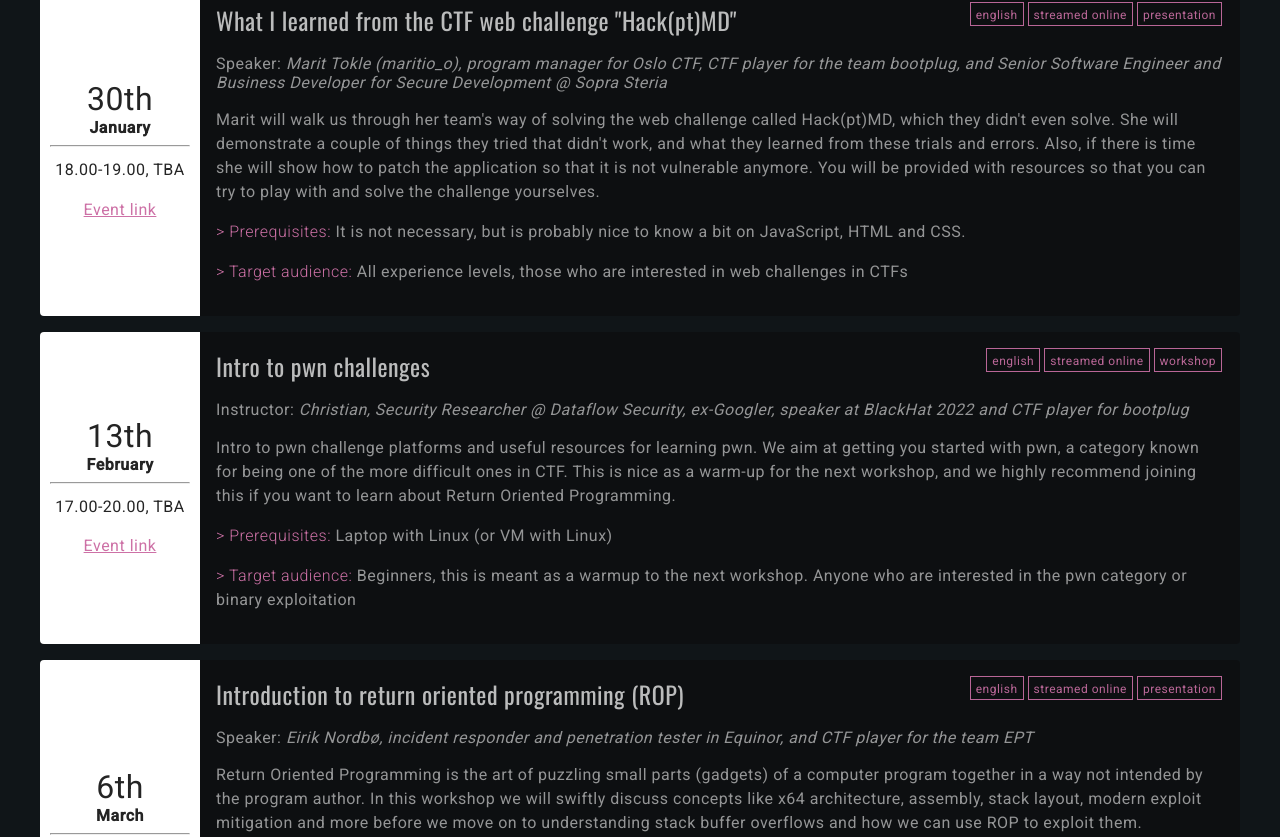
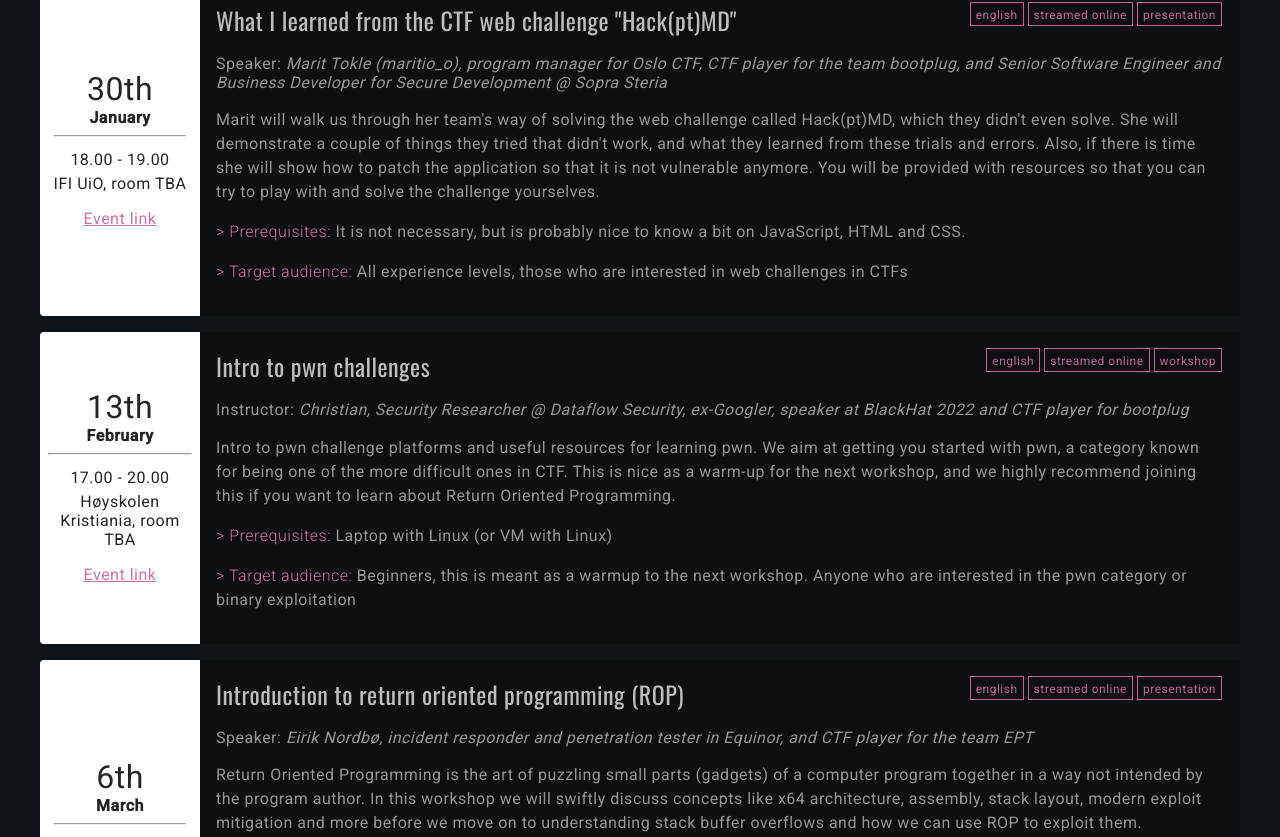
Before and after one commit to Oslo-CTF/osloctf.github.io, a Vue app: page / in a window 1280 px wide. Shown: the part 661-1498 px from the top of the page. Built offline with nearby package versions, Linux system fonts and the light colour scheme.

Commit message:
Add 'place' attributes

```diff
--- a/src/components/EventItems.vue
+++ b/src/components/EventItems.vue
@@ -69,7 +69,8 @@ export default {
 				id: 0,
 				workshop: false,
 				date: getDateParts(new Date('2023-01-30')),
-				time: '18.00-19.00, TBA',
+				time: '18.00 - 19.00',
+				place: 'IFI UiO, room TBA',
 				language: 'english',
 				stream: true,
 				author: 'Marit Tokle (maritio_o), program manager for Oslo CTF, CTF player for the team bootplug, and Senior Software Engineer and Business Developer for Secure Development @ Sopra Steria',
@@ -83,7 +84,8 @@ export default {
 				id: 1,
 				workshop: true,
 				date: getDateParts(new Date('2023-02-13')),
-				time: '17.00-20.00, TBA',
+				time: '17.00 - 20.00',
+				place: 'Høyskolen Kristiania, room TBA',
 				language: 'english',
 				stream: true,
 				author: 'Christian, Security Researcher @ Dataflow Security, ex-Googler, speaker at BlackHat 2022 and CTF player for bootplug',
@@ -97,7 +99,8 @@ export default {
 				id: 2,
 				workshop: false,
 				date: getDateParts(new Date('2023-03-06')),
-				time: '17.00-20.00, TBA',
+				time: '17.00 - 20.00',
+				place: 'IFI UiO, room TBA',
 				language: 'english',
 				stream: true,
 				author: 'Eirik Nordbø, incident responder and penetration tester in Equinor, and CTF player for the team EPT',
@@ -111,7 +114,8 @@ export default {
 				id: 3,
 				workshop: true,
 				date: getDateParts(new Date('2023-03-27')),
-				time: '17.00-20.00, TBA',
+				time: '17.00 - 20.00',
+				place: 'Høyskolen Kristiania, room TBA',
 				language: 'english',
 				stream: true,
 				link: 'https://discord.gg/2zwkdRRFQp?event=1055764501011628082',
@@ -125,7 +129,8 @@ export default {
 				id: 4,
 				workshop: false,
 				date: getDateParts(new Date('2023-04-17')),
-				time: '18.00-19.00, TBA',
+				time: '18.00 - 19.00',
+				place: 'IFI UiO, room TBA',
 				language: 'english',
 				stream: true,
 				link: 'https://discord.gg/2zwkdRRFQp?event=1055766639985045544',
@@ -139,7 +144,8 @@ export default {
 				id: 5,
 				workshop: true,
 				date: getDateParts(new Date('2023-05-08')),
-				time: 'TBA',
+				time: '18.00 - 19.00',
+				place: 'Høyskolen Kristiania, room TBA',
 				language: 'english',
 				stream: true,
 				link: '',
```
